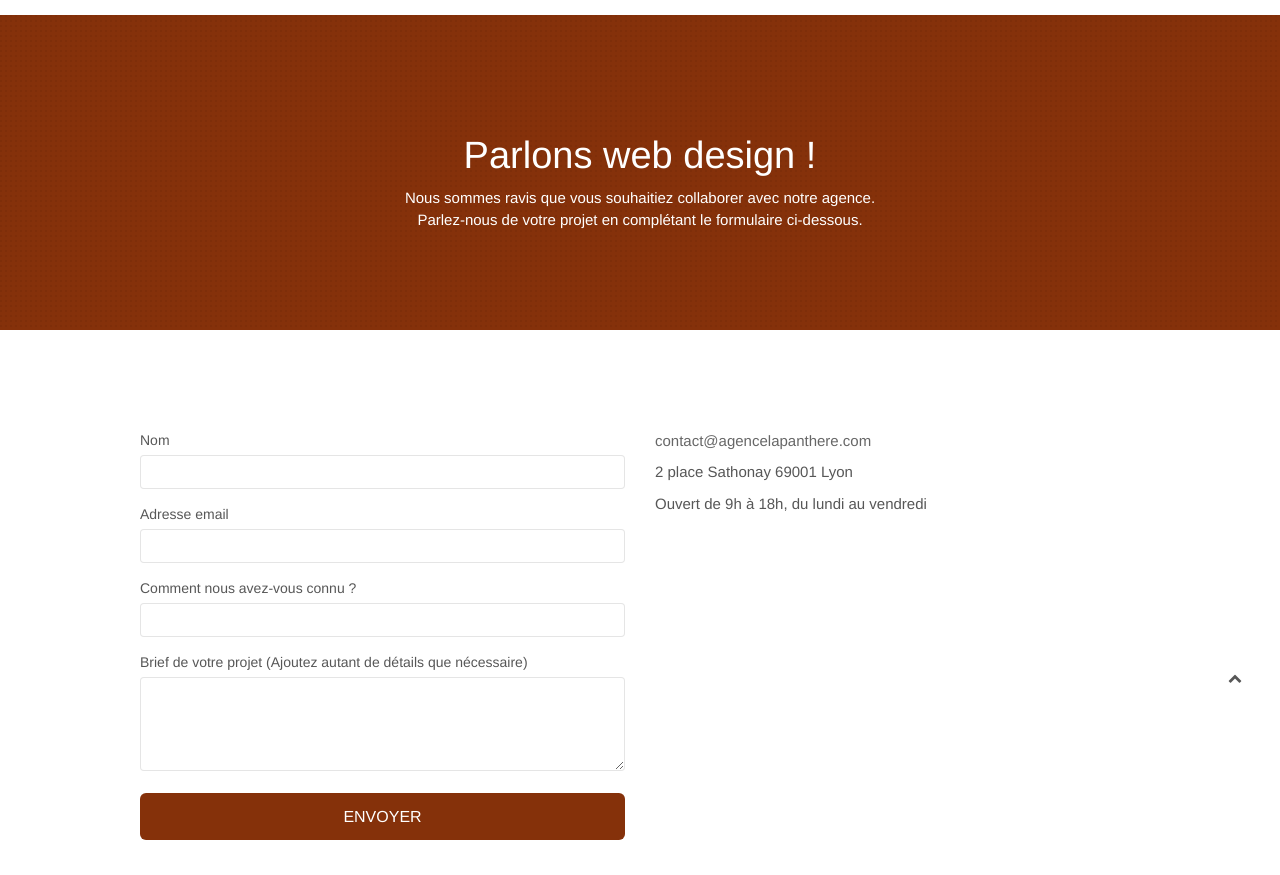
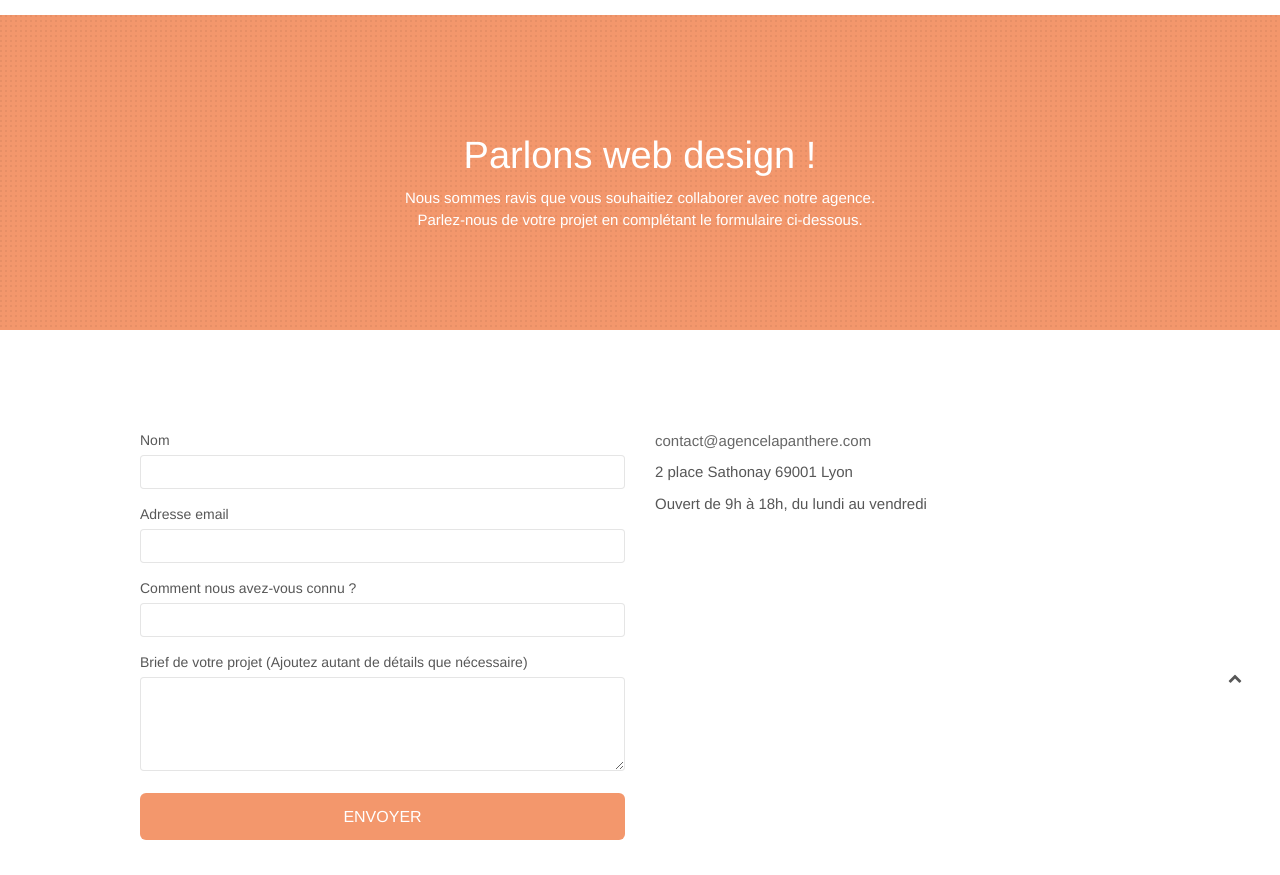
Before and after one commit to Astar73/LaPanth-re, a plain HTML site: page contact.html in a window 1280 px wide. Shown: the part 77-952 px from the top of the page. Drawn offline with Linux system fonts and the light colour scheme.

Commit message:
suppression fichiers inutile

```diff
--- a/css/style.css
+++ b/css/style.css
@@ -443,13 +443,13 @@ h4 {
     background-color: #364577;
 }
 .bgc-atomic-tangerine {
-    background-color: #85310A;
+    background-color: #f3976c;
 }
 .tc-white {
     color: white!important;
 }
 .btn-atomic-tangerine {
-    background: #85310A;
+    background: #f3976c;
     color: white!important;
 }
 .btn-atomic-tangerine:hover {
@@ -463,7 +463,7 @@ h4 {
     color: #cccccc!important;
 }
 .ltc-atomic-tangerine {
-    color: #85310A!important;
+    color: #f3976c!important;
 }
 .ltc-atomic-tangerine:hover {
     color: #c27956!important;
```
Also changed, not shown: package.json (deleted, +0 -23 lines), 1 other file.
